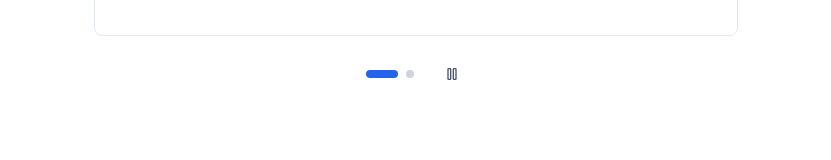
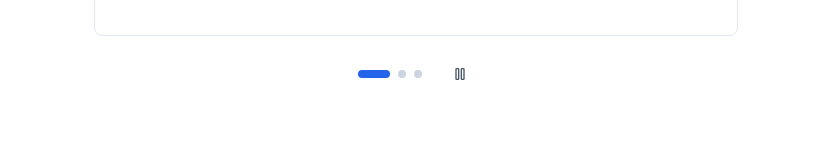
Before and after one commit to ryankolean/summitsoftwaresolutionsllc, a React (Vite) app: page / in a window 1280 px wide. Shown: the part 1592-1752 px from the top of the page, without its empty margins (224-1055 px from the left). Built offline with nearby package versions, Linux system fonts and the light colour scheme.

Commit message:
Updated Solutions.jsx

```diff
--- a/src/components/business/Solutions.jsx
+++ b/src/components/business/Solutions.jsx
@@ -14,6 +14,12 @@ export default function Solutions() {
       id: 2,
       title: 'Custom Landing Page',
       description: 'Showcase your unique value and own your digital footprint—our custom landing pages help you captivate, convert, and grow your customer base!',
+      link: null
+    },
+    {
+      id: 3,
+      title: 'Automated Phone Service',
+      description: 'Service that is customized exactly for your business and your customers. Saves your time, money, and hassle! We have you up and running in days. Save on hiring and let us manage your phones for you!',
       link: null
     }
   ];
```
